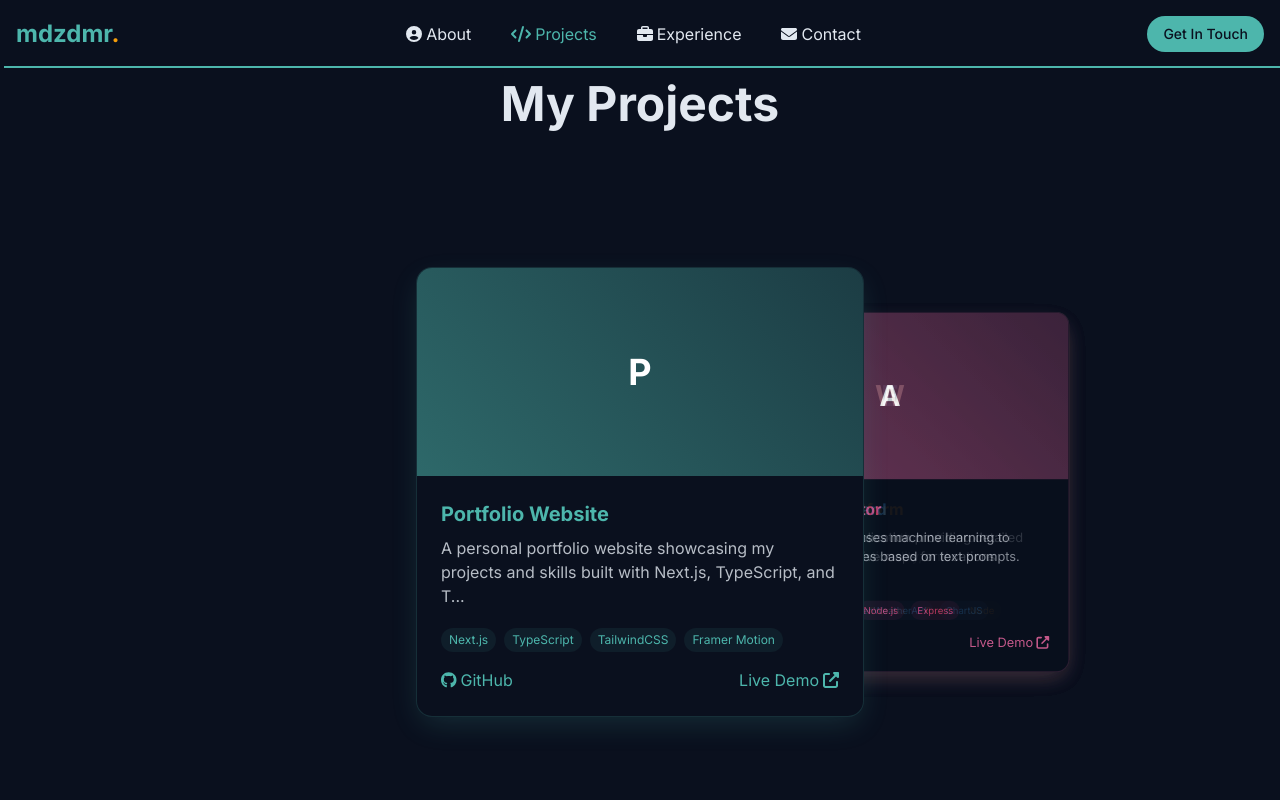
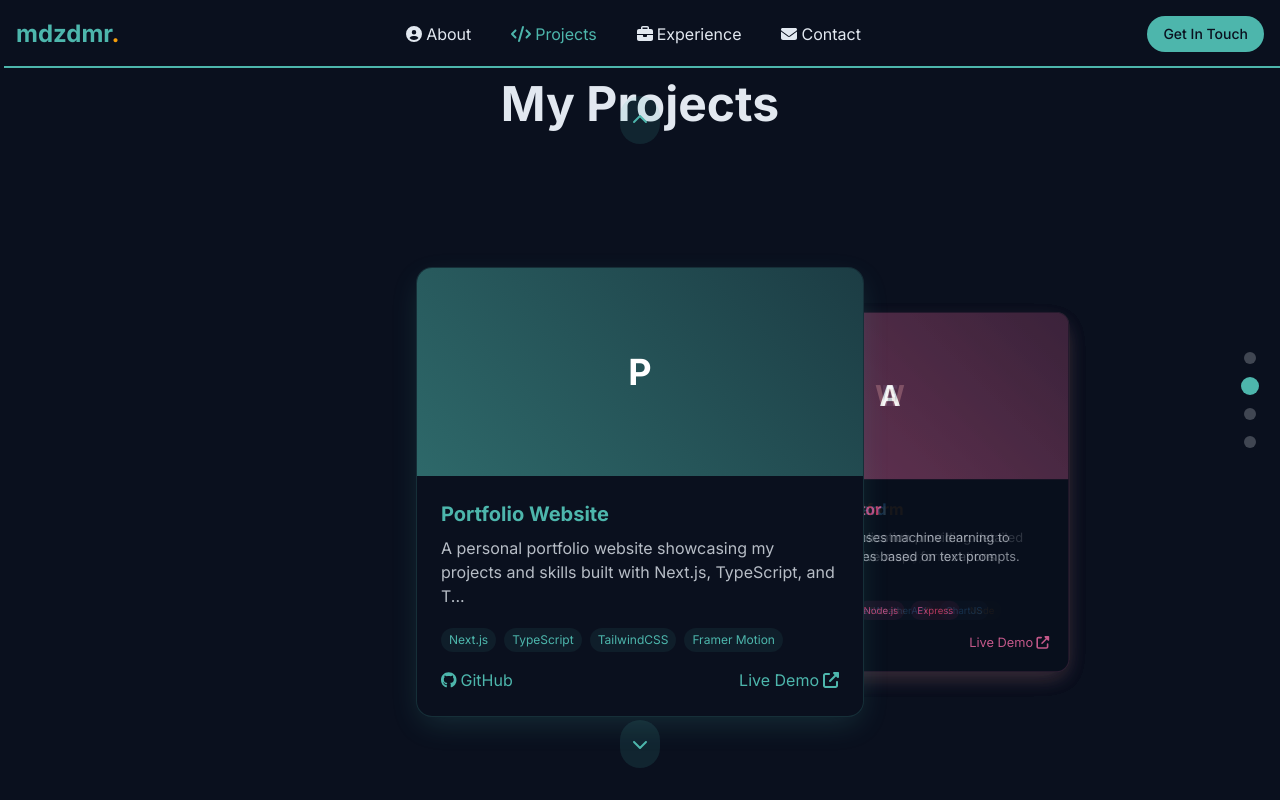
Before and after one commit to mdzdmr/zaid.github.io, a Next.js app: page / in a window 1280 px wide. Both pictures are taken after a click on the button "Projects". Shown: the part 800-1600 px from the top of the page. Built offline with nearby package versions, Linux system fonts and the light colour scheme.

Commit message:
Update test-ui.tsx

```diff
--- a/src/app/test-ui.tsx
+++ b/src/app/test-ui.tsx
@@ -7,6 +7,7 @@ import { FontAwesomeIcon } from "@fortawesome/react-fontawesome";
 import { faLinkedin, faGithub } from "@fortawesome/free-brands-svg-icons";
 import { faEnvelope, faFileAlt, faCode, faBriefcase, faUserCircle, faCloud, faBrain, faTools } from "@fortawesome/free-solid-svg-icons";
 import { motion } from "framer-motion";
+import { faChevronDown, faChevronUp } from "@fortawesome/free-solid-svg-icons";
 import { IconDefinition } from "@fortawesome/fontawesome-svg-core";
 import { Projects3DCarousel } from "@/components/Projects3DCarousel";
 import { ProfessionalExperience } from "@/components/ProfessionalExperience";
@@ -62,6 +63,22 @@ export function BackgroundBeamsDemo() {
     scrollToElement(sectionId);
   };
 
+  // Handle next/prev section navigation
+
+  const navigateSection = (direction: 'next' | 'prev') => {
+    const sections = ["home", "projects", "experience", "contact"];
+    const currentIndex = sections.indexOf(section);
+    let newIndex;
+
+    if (direction === 'next') {
+      newIndex = Math.min(currentIndex + 1, sections.length - 1);
+    } else {
+      newIndex = Math.max(currentIndex - 1, 0);
+    }
+
+    scrollToSection(sections[newIndex]);
+  };
+
   // Track scroll position to create a translucent navbar effect
   useEffect(() => {
     const handleScroll = () => {
@@ -114,6 +131,42 @@ export function BackgroundBeamsDemo() {
         animate={{ y: 0 }}
         transition={{ duration: 0.5 }}
       >
+        {/* Navigation Dots */}
+      <div className="fixed right-6 top-1/2 transform -translate-y-1/2 z-50 flex flex-col space-y-4">
+        {["home", "projects", "experience", "contact"].map((sectionId) => (
+          <button
+            key={sectionId}
+            onClick={() => scrollToSection(sectionId)}
+            className="w-3 h-3 rounded-full transition-all duration-300"
+            style={{
+              backgroundColor: section === sectionId ? colors.accent : colors.text + "40",
+              transform: section === sectionId ? "scale(1.5)" : "scale(1)",
+            }}
+            aria-label={`Navigate to ${sectionId} section`}
+          />
+        ))}
+      </div>
+
+      {/* Navigation Arrows */}
+      <button
+        className={`fixed left-1/2 bottom-8 transform -translate-x-1/2 z-50 p-3 rounded-full bg-opacity-20 transition-opacity duration-300 ${section === "contact" ? "opacity-0" : "opacity-100"}`}
+        style={{ backgroundColor: colors.accent + "20", color: colors.accent }}
+        onClick={() => navigateSection('next')}
+        disabled={section === "contact"}
+        aria-label="Next section"
+      >
+        <FontAwesomeIcon icon={faChevronDown} />
+      </button>
+
+      <button
+        className={`fixed left-1/2 top-24 transform -translate-x-1/2 z-50 p-3 rounded-full bg-opacity-20 transition-opacity duration-300 ${section === "home" ? "opacity-0" : "opacity-100"}`}
+        style={{ backgroundColor: colors.accent + "20", color: colors.accent }}
+        onClick={() => navigateSection('prev')}
+        disabled={section === "home"}
+        aria-label="Previous section"
+      >
+        <FontAwesomeIcon icon={faChevronUp} />
+      </button>
         <div className="container mx-auto px-4 flex justify-between items-center">
           <span className="text-2xl font-bold" style={{ color: colors.accent }}>
             mdzdmr<span style={{ color: colors.highlight }}>.</span>
@@ -140,7 +193,7 @@ export function BackgroundBeamsDemo() {
       </motion.nav>
 
       {/* Home Section */}
-      <section id="home" className="relative min-h-screen">
+      <section id="home" className="relative h-screen w-full snap-start snap-always">
         {/* Background Effect */}
         <div className="absolute inset-0 z-0">
           <BackgroundBeams
@@ -315,18 +368,22 @@ export function BackgroundBeamsDemo() {
       </section>
 
       {/* Projects Section */}
-      <section id="projects">
-        <Projects3DCarousel colors={colors} />
+      <section id="projects" className="h-screen w-full snap-start snap-always overflow-hidden">
+        <div className="h-full overflow-y-auto">
+          <Projects3DCarousel colors={colors} />
+        </div>
       </section>
 
-      {/* Experience Section */}
-      <section id="experience">
-        <ProfessionalExperience colors={colors} />
+      <section id="experience" className="h-screen w-full snap-start snap-always overflow-hidden">
+        <div className="h-full overflow-y-auto">
+          <ProfessionalExperience colors={colors} />
+        </div>
       </section>
 
-      {/* Contact Section */}
-      <section id="contact">
-        <ContactSection colors={colors} />
+      <section id="contact" className="h-screen w-full snap-start snap-always overflow-hidden">
+        <div className="h-full overflow-y-auto">
+          <ContactSection colors={colors} />
+        </div>
       </section>
 
       {/* Footer */}
```
